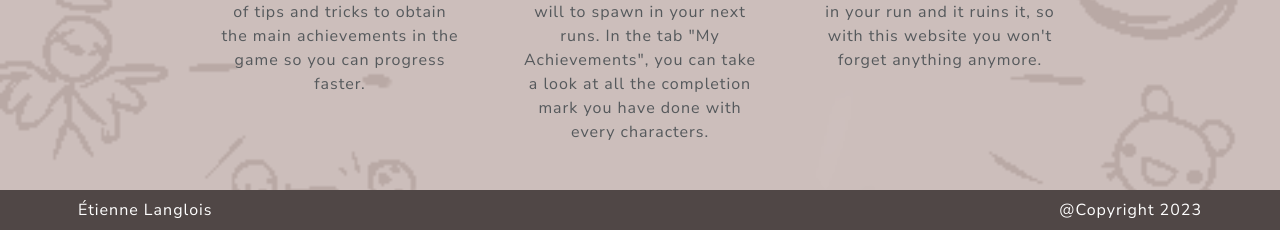
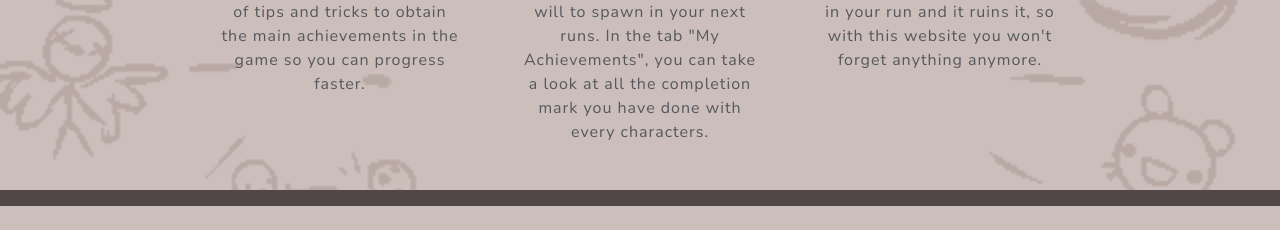
Before and after one commit to EtienneLang/BindingOfIsaacCompanion, a Flask app: page / in a window 1280 px wide. Shown: the part 909-1139 px from the top of the page. After the commit the page ends 1115 px from the top, so only its background shows below. Run offline with Flask 3, Linux system fonts and the light colour scheme; some libraries are stand-ins or nearby versions.

Commit message:
Update base.jinja

```diff
--- a/templates/base.jinja
+++ b/templates/base.jinja
@@ -53,10 +53,6 @@
     </main>
     <footer id="sect-footer" class="bg-primary">
         <div class="container d-flex justify-content-between text-white p-2">
-            <div>
-                <p>Étienne Langlois</p>
-            </div>
-            <p>@Copyright 2023</p>
         </div>
     </footer>
     <script src="https://cdn.jsdelivr.net/npm/bootstrap@5.2.3/dist/js/bootstrap.min.js" integrity="sha384-cuYeSxntonz0PPNlHhBs68uyIAVpIIOZZ5JqeqvYYIcEL727kskC66kF92t6Xl2V" crossorigin="anonymous"></script>
```
